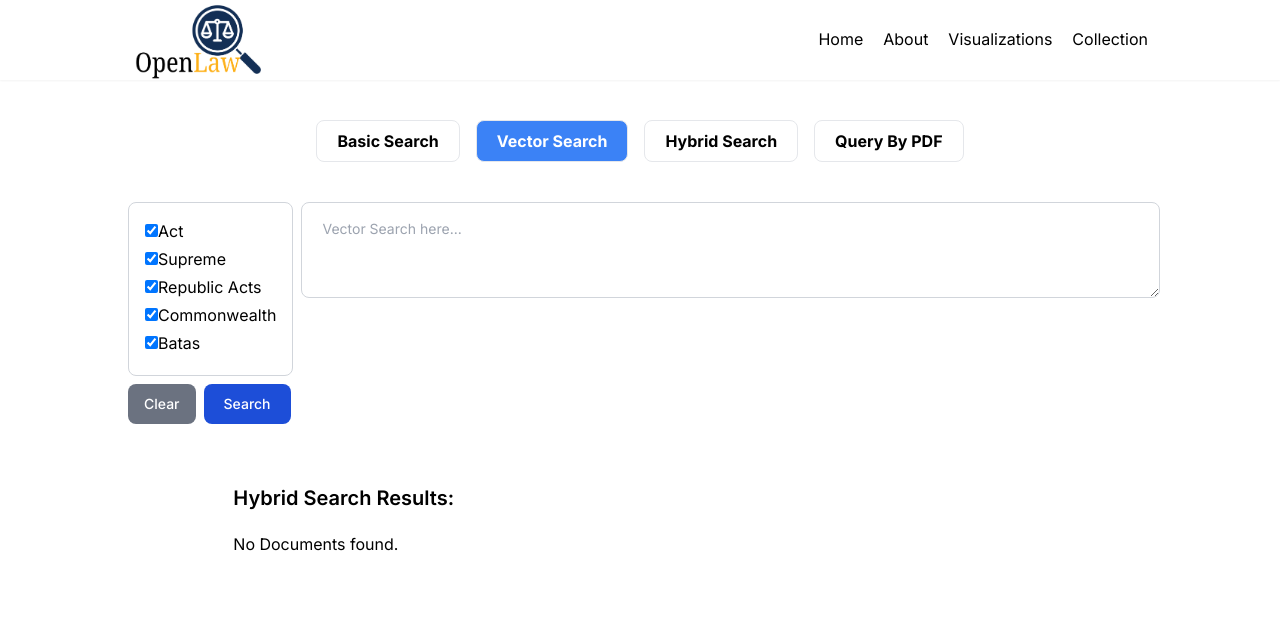
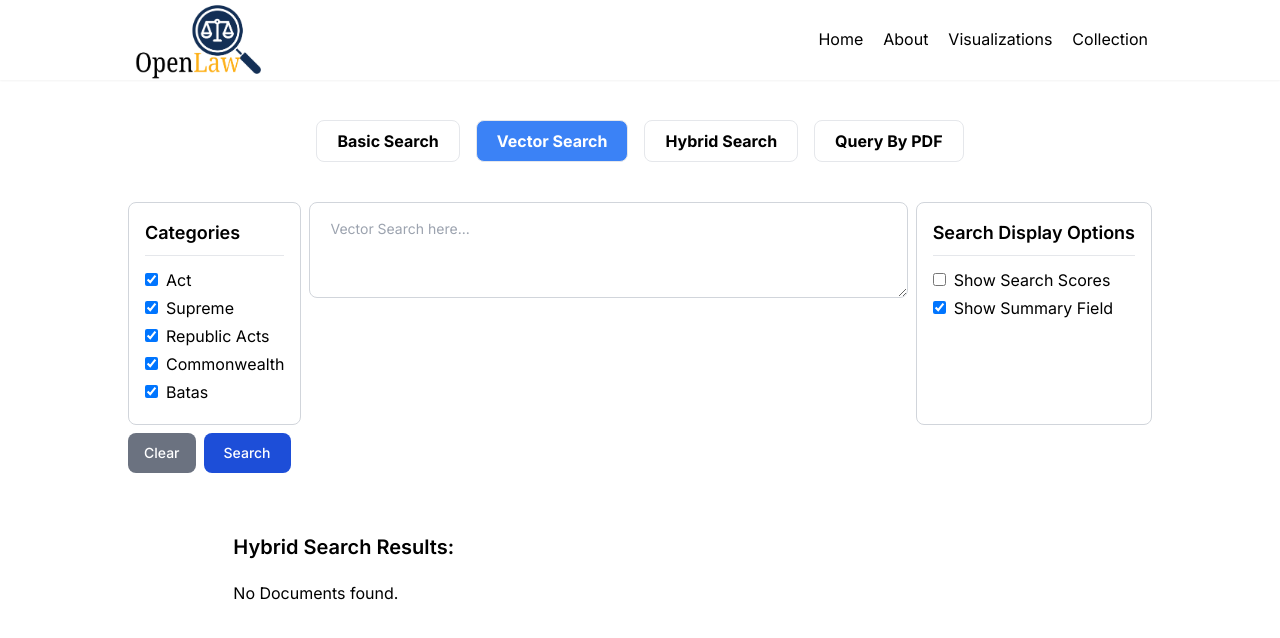
Before and after one commit to piptxt/thesis_webapp, a Next.js app in the folder thesis_webapp/: page /hybrid_search in a window 1280 px wide. Both pictures are taken after a click on the button "Vector Search". Shown: the top 638 px of the page. Built offline with nearby package versions, Linux system fonts and the light colour scheme.

Commit message:
Add Search Display Options
- show search scores / summary field for Vector and Hybrid Search Page and Results

```diff
--- a/thesis_webapp/app/Components/SearchBar/HybridSearch.tsx
+++ b/thesis_webapp/app/Components/SearchBar/HybridSearch.tsx
@@ -8,6 +8,10 @@ type AdvQuery = {
   query: string;
   category: string[];
   initial: boolean;
+
+  // TOGGLE SEARCH DISPLAY ---------------
+  showScores: boolean;
+  showSummary: boolean;
 };
 
 export default function HybridSearchBar() {
@@ -15,7 +19,11 @@ export default function HybridSearchBar() {
   const [advQuery, setAdvQuery] = useState<AdvQuery>({
     query: "",
     category: ["Act", "Supreme", "Republic Acts", "Commonwealth", "Batas"], // Default to all categories
-    initial: true
+    initial: true,
+
+    // TOGGLE SEARCH DISPLAY ---------------
+    showScores: false,
+    showSummary: true, // default to showing summary
   });
   const router = useRouter();
 
@@ -57,6 +65,12 @@ export default function HybridSearchBar() {
     });
   }
 
+    // Handles Toggle Search Display Change
+    function handleToggleChange(e: any) {
+      const { name, checked } = e.target;
+      setAdvQuery((prev) => ({ ...prev, [name]: checked }));
+    }
+
   // function onSearch(event: React.FormEvent) {
   //   event.preventDefault();
   //   const encodedQuery = encodeURI(advQuery.query || "");
@@ -90,7 +104,7 @@ export default function HybridSearchBar() {
       sessionStorage.clear();
 
       sessionStorage.setItem(searchKey, JSON.stringify(data));
-      router.push(`/hybrid_search?key=${searchKey}&type=hybrid`);
+      router.push(`/hybrid_search?key=${searchKey}&type=hybrid&showScores=${advQuery.showScores}&showSummary=${advQuery.showSummary}`);
     } else {
       console.error('Failed to search documents');
     }
@@ -101,7 +115,11 @@ export default function HybridSearchBar() {
     setAdvQuery({
       query: "",
       category: ["Act", "Supreme", "Republic Acts", "Commonwealth", "Batas"],
-      initial: true
+      initial: true,
+
+      // TOGGLE SEARCH DISPLAY ---------------
+      showScores: false,
+      showSummary: true
     });
   }
 
@@ -114,6 +132,8 @@ export default function HybridSearchBar() {
       >
         <div className="flex">
           <div className="mb-2 p-4 border border-gray-300 rounded-lg">
+          <h4 className="text-lg font-semibold mb-2">Categories</h4>
+          <hr className="font-semibold mb-3"></hr>
             {categories.map((category) => (
               <label key={category} className="block mb-1">
                 <input
@@ -121,6 +141,7 @@ export default function HybridSearchBar() {
                   value={category}
                   checked={advQuery.category.includes(category)}
                   onChange={handleCheckboxChange}
+                  className="mr-2"
                 />
                 {category}
               </label>
@@ -135,6 +156,33 @@ export default function HybridSearchBar() {
               onChange={handleChange}
             />
           </div>
+
+          {/* Toggle Container SEARCH DISPLAY ------------- */}
+          <div className="mb-2 p-4 border border-gray-300 ml-4 rounded-lg">
+          <h4 className="text-lg font-semibold mb-2">Search Display Options</h4>
+          <hr className="font-semibold mb-3"></hr>
+            <label className="block mb-1">
+              <input
+                type="checkbox"
+                name="showScores"
+                checked={advQuery.showScores}
+                onChange={handleToggleChange}
+                className="mr-2"
+              />
+              Show Search Scores
+            </label>
+            <label className="block mb-1">
+              <input
+                type="checkbox"
+                name="showSummary"
+                checked={advQuery.showSummary}
+                onChange={handleToggleChange}
+                className="mr-2"
+              />
+              Show Summary Field
+            </label>
+          </div>
+
         </div>
         <div className="flex space-x-2">
           <button
--- a/thesis_webapp/app/Components/SearchBar/VectorSearch.tsx
+++ b/thesis_webapp/app/Components/SearchBar/VectorSearch.tsx
@@ -10,6 +10,10 @@ type AdvQuery = {
   query: string;
   category: string[];
   initial: boolean;
+
+  // TOGGLE SEARCH DISPLAY ---------------
+  showScores: boolean;
+  showSummary: boolean;
 };
 
 export default function VectorSearchBar() {
@@ -17,7 +21,11 @@ export default function VectorSearchBar() {
   const [advQuery, setAdvQuery] = useState<AdvQuery>({
     query: "",
     category: ["Act", "Supreme", "Republic Acts", "Commonwealth", "Batas"], // Default to all categories
-    initial: true
+    initial: true,
+
+    // TOGGLE SEARCH DISPLAY ---------------
+    showScores: false,
+    showSummary: true, // default to showing summary
   });
   const router = useRouter();
 
@@ -59,6 +67,13 @@ export default function VectorSearchBar() {
       return { ...prev, category: newCategory };
     });
   }
+
+  // Handles Toggle Search Display Change
+  function handleToggleChange(e: any) {
+    const { name, checked } = e.target;
+    setAdvQuery((prev) => ({ ...prev, [name]: checked }));
+  }
+
 
   // function onSearch(event: React.FormEvent) {
   //   event.preventDefault();
@@ -109,7 +124,11 @@ export default function VectorSearchBar() {
       const data = await response.json();
       const searchKey = `search-${Date.now()}`;
       sessionStorage.setItem(searchKey, JSON.stringify(data));
-      router.push(`/advance_search?key=${searchKey}&type=vector`);
+      // router.push(`/advance_search?key=${searchKey}&type=vector`);
+
+      // TOGGLE SEARCH DISPLAY ---------------
+      router.push(`/advance_search?key=${searchKey}&type=vector&showScores=${advQuery.showScores}&showSummary=${advQuery.showSummary}`);
+
     } else {
       console.error('Failed to search documents');
     }
@@ -120,7 +139,11 @@ export default function VectorSearchBar() {
     setAdvQuery({
       query: "",
       category: ["Act", "Supreme", "Republic Acts", "Commonwealth", "Batas"],
-      initial: true
+      initial: true,
+
+      // TOGGLE SEARCH DISPLAY ---------------
+      showScores: false,
+      showSummary: true
     });
   }
 
@@ -133,6 +156,8 @@ export default function VectorSearchBar() {
       >
         <div className="flex">
           <div className="mb-2 p-4 border border-gray-300 rounded-lg">
+          <h4 className="text-lg font-semibold mb-2">Categories</h4>
+          <hr className="font-semibold mb-3"></hr>
             {categories.map((category) => (
               <label key={category} className="block mb-1">
                 <input
@@ -140,6 +165,7 @@ export default function VectorSearchBar() {
                   value={category}
                   checked={advQuery.category.includes(category)}
                   onChange={handleCheckboxChange}
+                  className="mr-2"
                 />
                 {category}
               </label>
@@ -154,6 +180,33 @@ export default function VectorSearchBar() {
               onChange={handleChange}
             />
           </div>
+
+          {/* Toggle Container SEARCH DISPLAY ------------- */}
+          <div className="mb-2 p-4 border border-gray-300 ml-4 rounded-lg">
+          <h4 className="text-lg font-semibold mb-2">Search Display Options</h4>
+          <hr className="font-semibold mb-3"></hr>
+            <label className="block mb-1">
+              <input
+                type="checkbox"
+                name="showScores"
+                checked={advQuery.showScores}
+                onChange={handleToggleChange}
+                className="mr-2"
+              />
+              Show Search Scores
+            </label>
+            <label className="block mb-1">
+              <input
+                type="checkbox"
+                name="showSummary"
+                checked={advQuery.showSummary}
+                onChange={handleToggleChange}
+                className="mr-2"
+              />
+              Show Summary Field
+            </label>
+          </div>
+
         </div>
         <div className="flex space-x-2">
           <button
--- a/thesis_webapp/app/advance_search/page.tsx
+++ b/thesis_webapp/app/advance_search/page.tsx
@@ -12,6 +12,10 @@ export default function AdvancedSearchResultsPage() {
   const search = useSearchParams();
   const key = search?.get("key") || ""; // Gets the session storage key from the search data (?)
   const router = useRouter();
+
+  // TOGGLE SEARCH DISPLAY ---------------
+  const showScores = search?.get("showScores") === 'true';
+  const showSummary = search?.get("showSummary") === 'true';
 
 // ------ FOR CHUNKS ---------
   // const [data, setData] = useState({ documents: [], query_chunks: [], category: [], initial: true });
@@ -119,12 +123,12 @@ export default function AdvancedSearchResultsPage() {
             {document.title}
           </h2>
           <h2 className="text-sm text-gray-600">{document.category}</h2>
-          <h2 className="text-base mt-1 font-sm text-gray-600">
+          {showScores && <h2 className="text-base mt-1 font-sm text-gray-600">
             Relevancy Score: {document.score}
-          </h2>
-          <p className="text-sm mt-4 line-clamp-5 text-gray-600">
+          </h2> }
+          {showSummary && <p className="text-sm mt-4 line-clamp-5 text-gray-600">
             {document.summary}
-          </p>
+          </p>}
         </li>
       </Link>
     ));
--- a/thesis_webapp/app/hybrid_search/page.tsx
+++ b/thesis_webapp/app/hybrid_search/page.tsx
@@ -39,6 +39,10 @@ export default function AdvancedSearchResultsPage() {
   const search = useSearchParams();
   const key = search?.get("key") || "";
   const router = useRouter();
+
+  // TOGGLE SEARCH DISPLAY ---------------
+  const showScores = search?.get("showScores") === 'true';
+  const showSummary = search?.get("showSummary") === 'true';
 
   // ------ FOR CHUNKS ---------
   // const [data, setData] = useState({ documents: [], query_chunks: [], category: [], initial: true });
@@ -144,15 +148,15 @@ export default function AdvancedSearchResultsPage() {
             {document.title}
           </h2>
           <h2 className="text-sm text-gray-600">{document.category}</h2>
-          <h2 className="text-base mt-1 font-sm text-gray-600">
+          {showScores && <h2 className="text-base mt-1 font-sm text-gray-600">
             Relevancy Score: {document.score}
-          </h2>
-          <h2 className="text-base mt-0 font-sm text-gray-600">
+          </h2>}
+          {showScores && <h2 className="text-base mt-0 font-sm text-gray-600">
             Reciprocal Rank Score: {document.rrf_score}
-          </h2>
-          <p className="text-sm mt-4 line-clamp-5 text-gray-600">
+          </h2>}
+          {showSummary && <p className="text-sm mt-4 line-clamp-5 text-gray-600">
             {document.summary}
-          </p>
+          </p>}
         </li>
       </Link>
     ));
```
